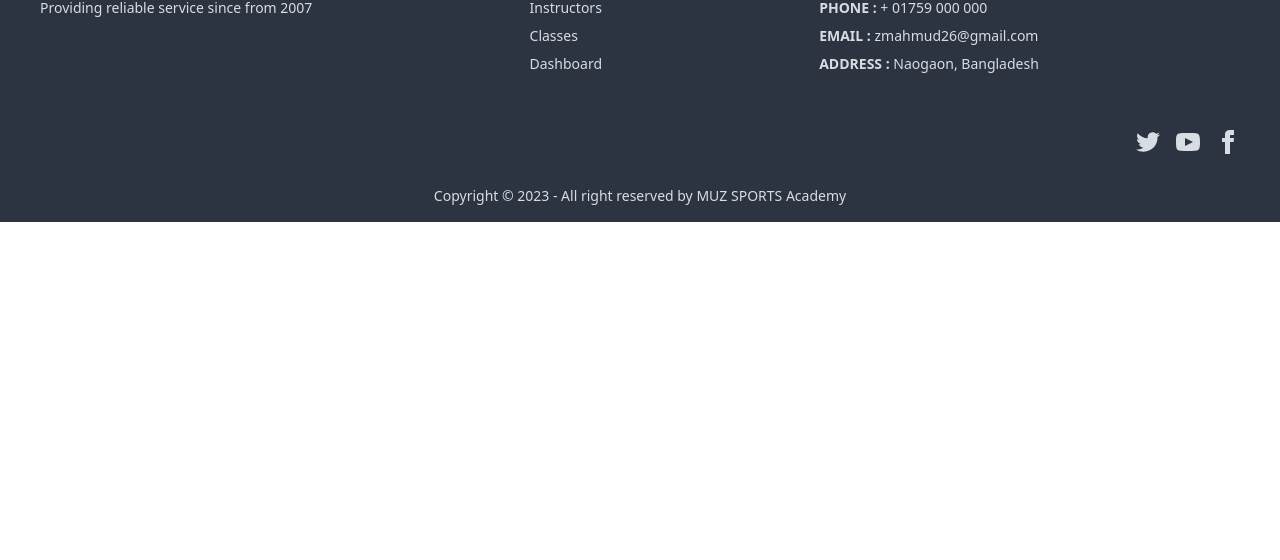
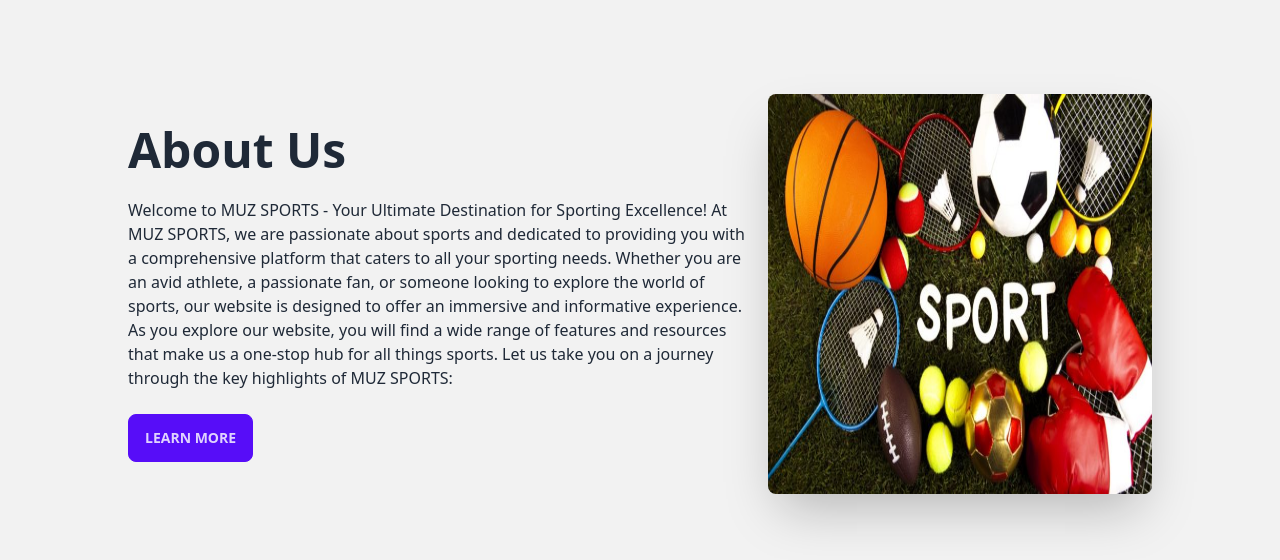
Before and after one commit to mahmud123064/muz-sports-client, a React (Vite) app: page / in a window 1280 px wide. Shown: the part 1006-1566 px from the top of the page. Before the commit the page ends 1228 px from the top, so only its background shows below. Built offline with nearby package versions, Linux system fonts and the light colour scheme; no server answers.

Commit message:
Extra section About us done

```diff
--- /dev/null
+++ b/src/Pages/Home/AboutUs/AboutUs.jsx
@@ -0,0 +1,32 @@
+import { Helmet } from "react-helmet-async";
+import about_img from "../../../assets/about_us.jpg"
+import { Link } from "react-router-dom";
+
+
+const AboutUs = () => {
+    return (
+        <div className="mb-12">
+            <Helmet>
+                <title> MUZ SPORTS | About Us</title>
+            </Helmet>
+
+            <div className="hero min-h-screen bg-base-200">
+                <div className="hero-content flex-col lg:flex-row-reverse">
+                    <img src={about_img} className="max-w-sm rounded-lg shadow-2xl h-[400px]" />
+                    <div className="w-1/2">
+                        <h1 className="text-5xl font-bold">About Us</h1>
+                        <p className="py-6">Welcome to MUZ SPORTS - Your Ultimate Destination for Sporting Excellence!
+
+                            At MUZ SPORTS, we are passionate about sports and dedicated to providing you with a comprehensive platform that caters to all your sporting needs. Whether you are an avid athlete, a passionate fan, or someone looking to explore the world of sports, our website is designed to offer an immersive and informative experience.
+
+                            As you explore our website, you will find a wide range of features and resources that make us a one-stop hub for all things sports. Let us take you on a journey through the key highlights of MUZ SPORTS:</p>
+                      <Link to = '/classes'>  <button className="btn btn-primary">LEARN MORE</button></Link>
+                    </div>
+                </div>
+            </div>
+
+        </div>
+    );
+};
+
+export default AboutUs;
--- a/src/Pages/Home/Banner/Banner.jsx
+++ b/src/Pages/Home/Banner/Banner.jsx
@@ -23,7 +23,7 @@ const Banner = () => {
                     <div className='p-10 md:p-28 lg:p-28 md:w-1/2 mt-12'>
                         <h1 className='text-2xl md:text-xl lg:text-5xl text-white font-semibold mt-10'> <span className='text-green-500'>Yes to sports,</span> <span className='text-red-500'>no to drugs</span> </h1>
                         <p className='text-white mt-5'> “Somebody gives you an opportunity, say yes to it. So what if you fail? you won’t know if you fail or succeed unless you try.” <span className='text-red-400'> —Ann Meyers</span></p>
-                       <Link> <button className='btn btn-secondary mt-3 border-none text-white'> View Classes</button></Link>
+                       <Link to = '/classes'> <button className='btn btn-secondary mt-3 border-none text-white'> View Classes</button></Link>
                     </div>
                 </div>
 
--- a/src/Pages/Home/Home/Home.jsx
+++ b/src/Pages/Home/Home/Home.jsx
@@ -1,6 +1,7 @@
 import { Helmet } from "react-helmet-async";
 import Banner from "../Banner/Banner";
 import PopularClasses from "../PopularClasses/PopularClasses";
+import AboutUs from "../AboutUs/AboutUs";
 
 const Home = () => {
     return (
@@ -10,6 +11,7 @@ const Home = () => {
             </Helmet>
             <Banner></Banner>
             <PopularClasses></PopularClasses>
+            <AboutUs></AboutUs>
         </div>
     );
 };
```
Also changed, not shown: src/assets/about_us.jpg (added).
